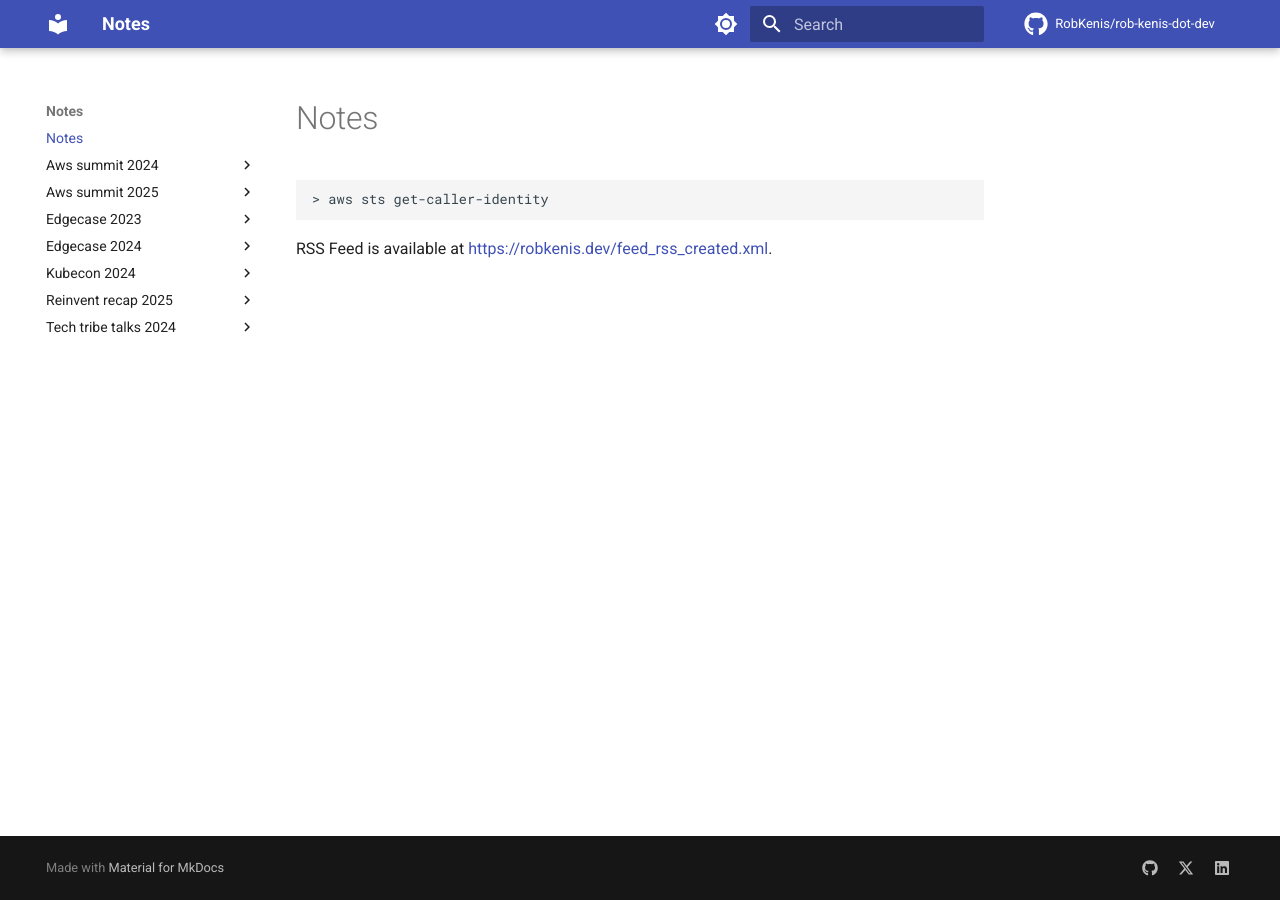
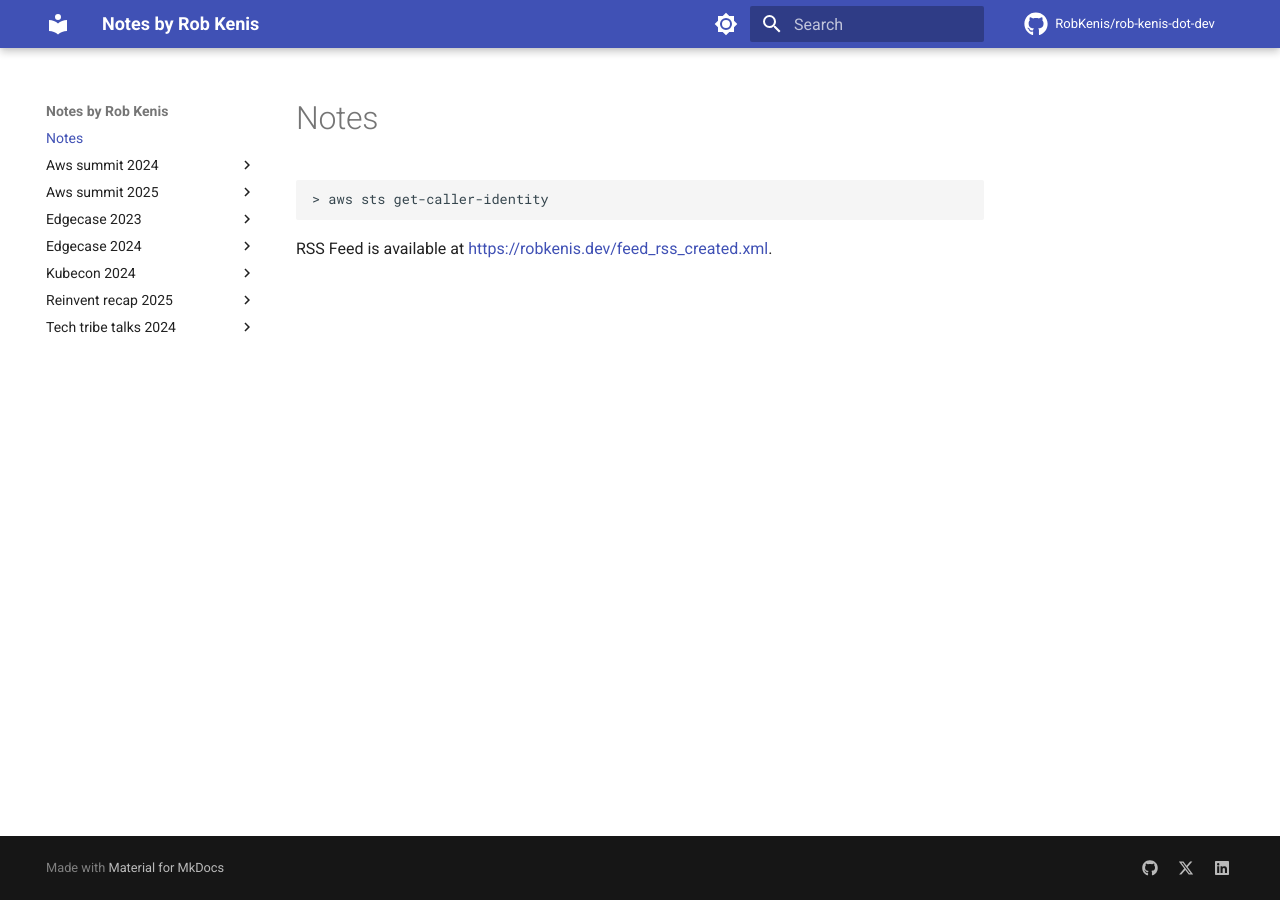
Before and after one commit to RobKenis/rob-kenis-dot-dev, an MkDocs documentation site: the page built from docs/README.md, in a window 1280 px wide. Built offline with MkDocs 1.6.1 and Material for MkDocs 9.7.7, drawn with Linux system fonts in a browser that asks for light colours; comment, search, counter and statistics services are not loaded.

Commit message:
Update title

```diff
--- a/mkdocs.yml
+++ b/mkdocs.yml
@@ -1,4 +1,4 @@
-site_name: Notes
+site_name: Notes by Rob Kenis
 repo_url: https://github.com/RobKenis/rob-kenis-dot-dev
 repo_name: RobKenis/rob-kenis-dot-dev
 
```
